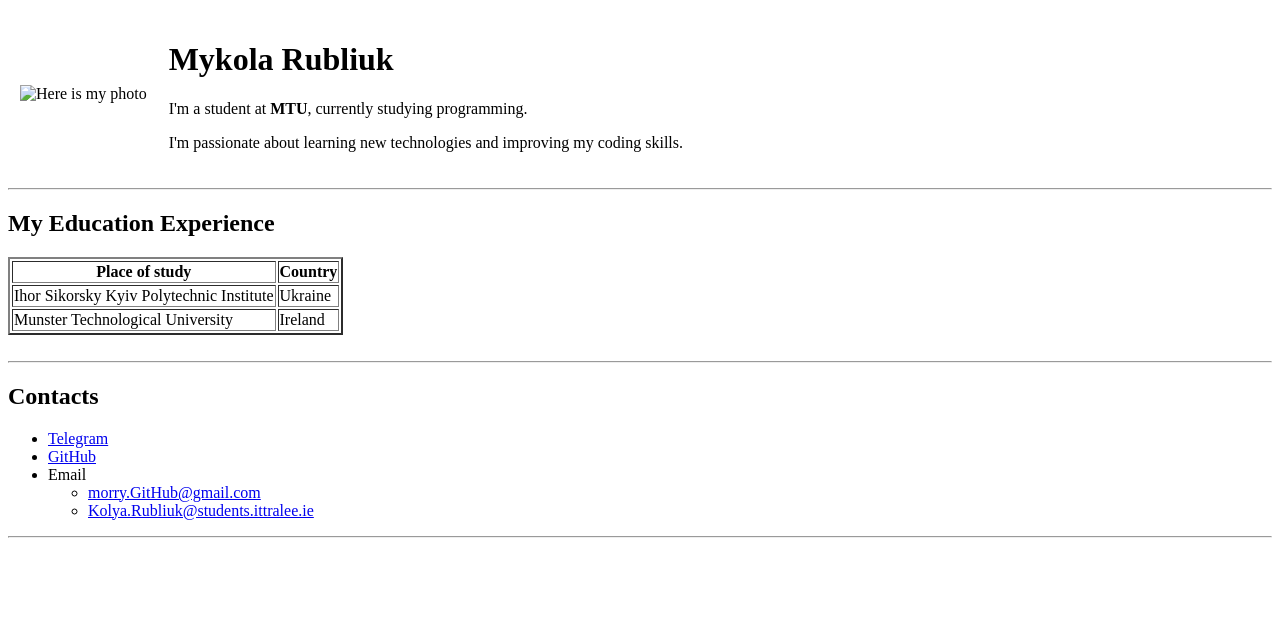
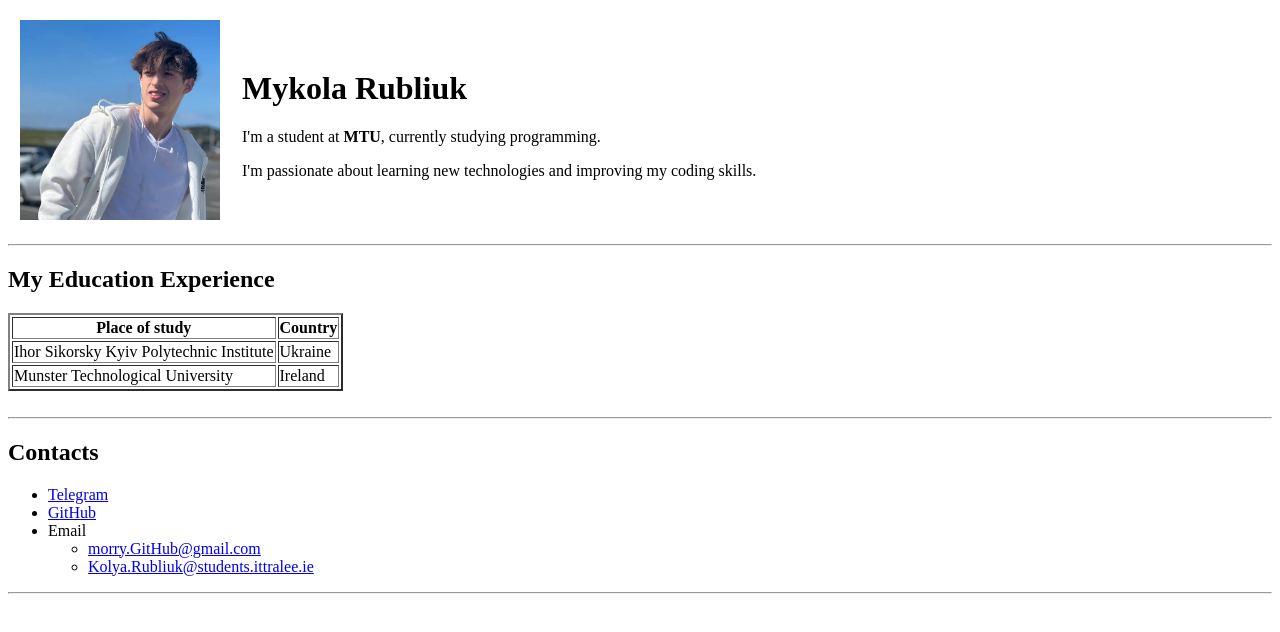
Before and after one commit to morryGitHub/CV, a plain HTML site: page index.html in a window 1280 px wide. Drawn offline with Linux system fonts and the light colour scheme.

Commit message:
Signed-off-by: morryGitHub <morry.github@gmail.com>

```diff
--- a/index.html
+++ b/index.html
@@ -7,7 +7,7 @@
 <body>
 <table cellpadding="10">
   <tr>
-    <td><img src=".gitignore//MyPhoto.jpg" width="200" alt="Here is my photo"></td>
+    <td><img src="MyPhoto.jpg" width="200" alt="Here is my photo"></td>
     <td><h1>Mykola Rubliuk</h1>
 
       <p>I'm a student at <strong>MTU</strong>, currently studying programming.</p>
```
Also changed, not shown: MyPhoto.jpg (added), 1 other file.
